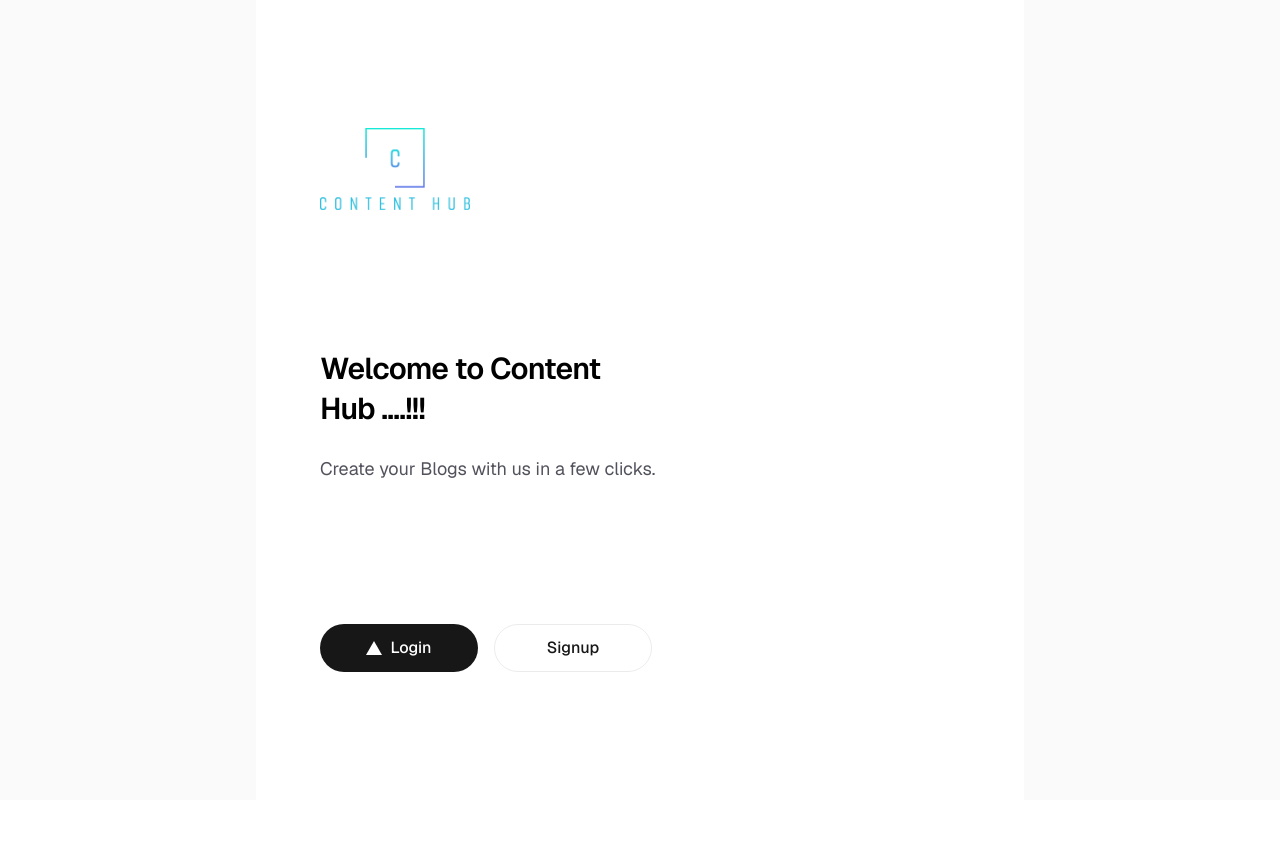
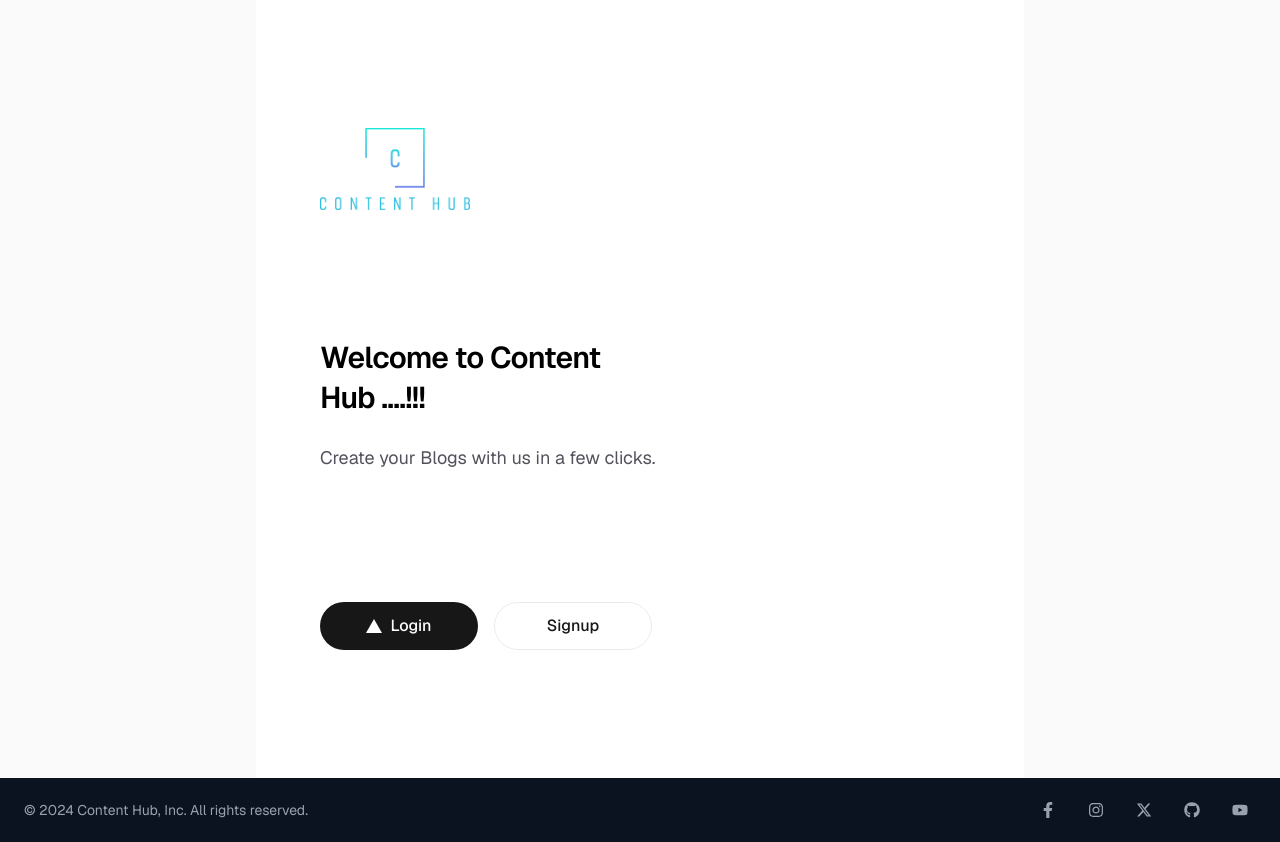
Before and after one commit to NamrataChauhan8/contentHub, a Next.js app: page / in a window 1280 px wide. Before the commit the page ends 800 px from the top, so only its background shows below. Built offline with nearby package versions, Linux system fonts and the light colour scheme; no server answers.

Commit message:
fix: signup UI and added Footer at home page

```diff
--- a/src/app/page.tsx
+++ b/src/app/page.tsx
@@ -2,6 +2,7 @@ import Image from 'next/image'
 import Link from 'next/link'
 import { Metadata } from 'next/types'
 import logo from '../assets/images/contenthub.png'
+import Footer from '@/components/Footer'
 
 export const metadata: Metadata = {
   title: `Content Hub`
@@ -9,10 +10,15 @@ export const metadata: Metadata = {
 
 export default function Home() {
   return (
-    <div className='flex min-h-screen items-center justify-center bg-zinc-50 font-sans dark:bg-black'>
-      <main className='flex min-h-screen w-full max-w-3xl flex-col items-center justify-between py-32 px-16 bg-white dark:bg-black sm:items-start'>
+    <div className='flex min-h-screen flex-col overflow-hidden bg-zinc-50 font-sans dark:bg-black'>
+      {/* Page content */}
+      <div className='flex flex-1 items-center justify-center'>
+        <div className='flex w-full max-w-3xl flex-col items-center justify-between py-32 px-16 bg-white dark:bg-black sm:items-start'>
+          <div className='mb-32'>
             <Image src={logo} alt='Next.js logo' width={150} height={50} priority />
-        <div className='flex flex-col items-center gap-6 text-center sm:items-start sm:text-left'>
+          </div>
+
+          <div className='flex flex-col items-center gap-6 text-center sm:items-start sm:text-left mb-32'>
             <h1 className='max-w-xs text-3xl font-semibold leading-10 tracking-tight text-black dark:text-zinc-50'>
               Welcome to Content Hub ....!!!
             </h1>
@@ -20,24 +26,30 @@ export default function Home() {
               Create your Blogs with us in a few clicks.
             </p>
           </div>
+
           <div className='flex flex-col gap-4 text-base font-medium sm:flex-row'>
             <Link
               className='flex h-12 w-full items-center justify-center gap-2 rounded-full bg-foreground px-5 text-background transition-colors hover:bg-[#383838] dark:hover:bg-[#ccc] md:w-[158px]'
-            rel='noopener noreferrer'
-            href={'/api/auth/signin?callbackUrl=/dashboard'}
+              href='/api/auth/signin?callbackUrl=/dashboard'
             >
               <Image className='dark:invert' src='/vercel.svg' alt='Vercel logomark' width={16} height={16} />
               Login
             </Link>
+
             <Link
-            className='flex h-12 w-full items-center justify-center rounded-full border border-solid border-black/[.08] px-5 transition-colors hover:border-transparent hover:bg-black/[.04] dark:border-white/[.145] dark:hover:bg-[#1a1a1a] md:w-[158px]'
-            rel='noopener noreferrer'
-            href={'/signup'}
+              className='flex h-12 w-full items-center justify-center rounded-full border border-black/[.08] px-5 transition-colors hover:border-transparent hover:bg-black/[.04] dark:border-white/[.145] dark:hover:bg-[#1a1a1a] md:w-[158px]'
+              href='/signup'
             >
               Signup
             </Link>
           </div>
-      </main>
+        </div>
+      </div>
+
+      {/* Footer */}
+      <footer className='shrink-0'>
+        <Footer />
+      </footer>
     </div>
   )
 }
--- /dev/null
+++ b/src/components/Footer.tsx
@@ -0,0 +1,43 @@
+'use client'
+
+import Link from 'next/link'
+import { ReactNode } from 'react'
+import { FaFacebookF, FaInstagram, FaGithub, FaYoutube } from 'react-icons/fa'
+import { FaXTwitter } from 'react-icons/fa6'
+
+export default function Footer() {
+  return (
+    <footer className='w-full sticky bottom-0'>
+      <div className=' bg-gradient-to-r from-[#0b1220] to-[#0b1220] mb-0'>
+        <div
+          className='
+            flex flex-col sm:flex-row
+            items-center justify-between
+            gap-4
+            px-6 py-4
+          '
+        >
+          <p className='text-sm text-gray-400 text-center sm:text-left'>
+            © 2024 Content Hub, Inc. All rights reserved.
+          </p>
+
+          <div className='flex items-center gap-4 text-gray-400'>
+            <SocialIcon href='#' icon={<FaFacebookF />} />
+            <SocialIcon href='#' icon={<FaInstagram />} />
+            <SocialIcon href='#' icon={<FaXTwitter />} />
+            <SocialIcon href='#' icon={<FaGithub />} />
+            <SocialIcon href='#' icon={<FaYoutube />} />
+          </div>
+        </div>
+      </div>
+    </footer>
+  )
+}
+
+function SocialIcon({ href, icon }: { href: string; icon: ReactNode }) {
+  return (
+    <Link href={href} className='p-2 rounded-full hover:bg-white/10 hover:text-white transition-colors'>
+      {icon}
+    </Link>
+  )
+}
--- a/src/components/RichTextEditor.tsx
+++ b/src/components/RichTextEditor.tsx
@@ -172,6 +172,15 @@ const RichTextEditor: React.FC<RichTextEditorProps> = ({
     setTimeout(checkActiveStates, 0)
   }
 
+  const handlePaste = (e: React.ClipboardEvent<HTMLDivElement>) => {
+    e.preventDefault()
+
+    const text = e.clipboardData.getData('text/plain') || e.clipboardData.getData('text')
+    document.execCommand('insertText', false, text)
+    handleInput()
+    setTimeout(checkActiveStates, 0)
+  }
+
   return (
     <div className='border rounded-md overflow-hidden'>
       <style>{`
@@ -243,6 +252,7 @@ const RichTextEditor: React.FC<RichTextEditorProps> = ({
         dir='ltr'
         onInput={handleInput}
         onMouseUp={checkActiveStates}
+        onPaste={handlePaste}
         onKeyUp={checkActiveStates}
         onFocus={() => {
           setIsFocused(true)
--- a/src/sections/blogs/CreateBlog.tsx
+++ b/src/sections/blogs/CreateBlog.tsx
@@ -124,7 +124,7 @@ const CreateBlog = () => {
         </div>
       </section>
 
-      <section className='max-w-4xl mx-auto mb-8'>
+      <section className='max-w-4xl mx-auto mb-8 px-4'>
         <form onSubmit={handleSubmit} className='space-y-6'>
           <div>
             <label htmlFor='title' className='block text-sm font-medium text-gray-700 dark:text-gray-300 mb-2'>
--- a/src/sections/blogs/EditBlog.tsx
+++ b/src/sections/blogs/EditBlog.tsx
@@ -128,7 +128,7 @@ const EditBlog = () => {
         </div>
       </section>
 
-      <section className='max-w-4xl mx-auto mb-8'>
+      <section className='max-w-4xl mx-auto mb-8 px-4'>
         <form onSubmit={handleSubmit} className='space-y-6'>
           <div>
             <label className='block text-sm font-medium text-gray-700 dark:text-gray-300 mb-2'>
--- a/src/sections/dashboard/Dashboard.tsx
+++ b/src/sections/dashboard/Dashboard.tsx
@@ -1,5 +1,6 @@
 import Image from 'next/image'
 import AllBlogs from '@/sections/blogs/AllBlogs'
+import Footer from '@/components/Footer'
 
 const dashboardCards = [
   {
@@ -67,6 +68,7 @@ const Dashboard = () => {
           ))}
         </div>
       </section>
+      <Footer />
     </div>
   )
 }
--- a/src/sections/signup/SignupPage.tsx
+++ b/src/sections/signup/SignupPage.tsx
@@ -84,6 +84,7 @@ export default function SignupPage() {
   const errorClass = 'border-red-300'
 
   return (
+    <div className='px-4 sm:px-0 mb-10'>
       <div className='max-w-md mx-auto mt-10 p-6 bg-gradient-to-br from-white via-slate-50 to-slate-100 dark:from-gray-900 dark:via-gray-900 dark:to-gray-800 rounded-2xl shadow-lg'>
         <div className='mb-6'>
           <h1 className='text-2xl font-semibold'>Create your account</h1>
@@ -236,5 +237,6 @@ export default function SignupPage() {
           </p>
         </form>
       </div>
+    </div>
   )
 }
```
Lines whose indentation alone changed are shown as unchanged.
